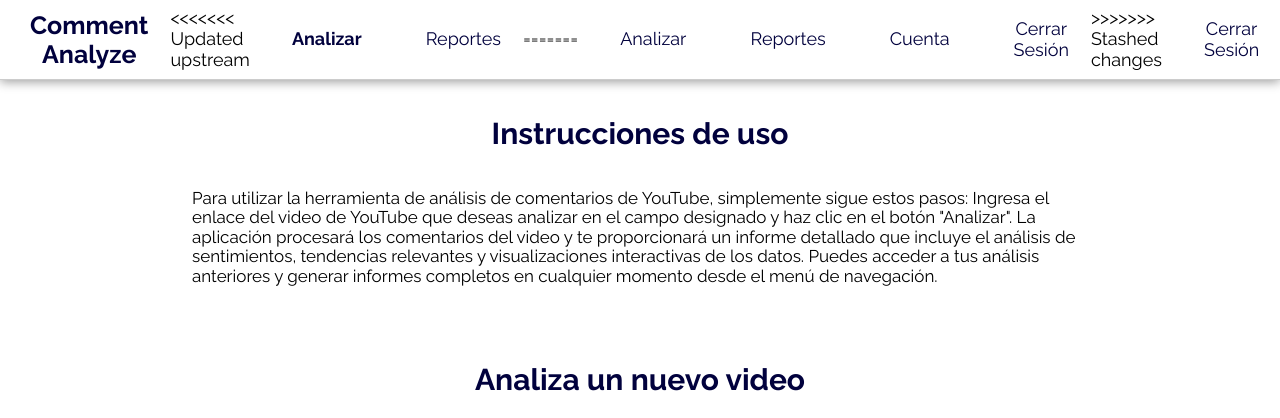
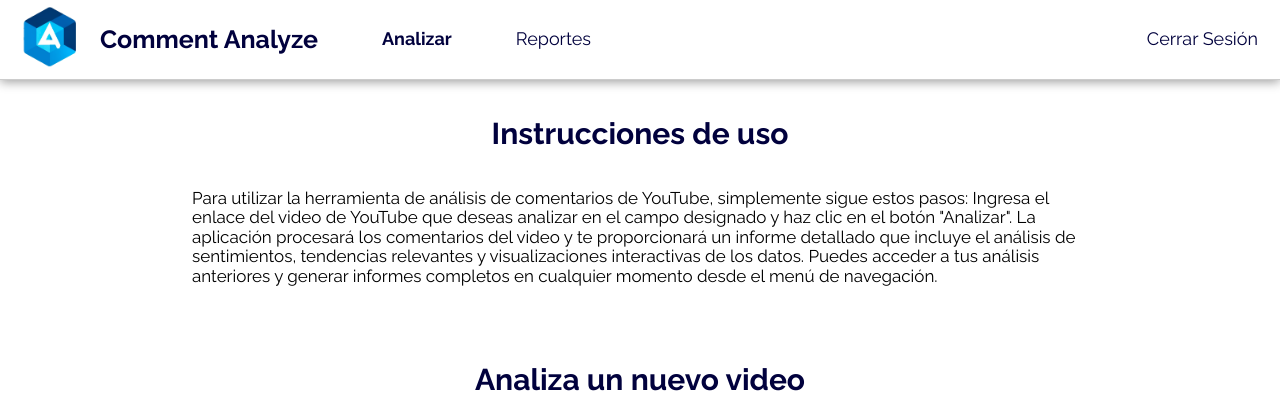
Before and after one commit to Erickkase/Backend, a Flask app: page /Analisis in a window 1280 px wide. Shown: the top 418 px of the page. Run offline with Flask 3, Linux system fonts and the light colour scheme.

Commit message:
Error
Arreglo errores

```diff
--- a/Front/templates/Analisis.html
+++ b/Front/templates/Analisis.html
@@ -20,17 +20,12 @@
             <ul class="ul1">
                 <li class="header_imagen"><img src="{{url_for('static', filename='./Images/image.png')}}"  class="imagen_banner"></li>
                 <li class="li2"><b>Comment Analyze</b></li>
-<<<<<<< Updated upstream
+
                 <li class="li1"><a href="/Analisis" class="a_estilo"><b>Analizar</b></a></li>
                 <li class="li1"><a href="/Reportes" class="a_estilo">Reportes</a></li>
                 <!--<li class="li1"><a href="" class="a_estilo">Cuenta</a></li>
                 <li class="li1"><a href="/PaginaInicial" class="a_estilo">Cerrar Sesión</a></li>-->
-=======
-                <li class="li1"><a href="" class="a_estilo">Analizar</a></li>
-                <li class="li1"><a href="" class="a_estilo">Reportes</a></li>
-                <li class="li1"><a href="" class="a_estilo">Cuenta</a></li>
-                <li class="li1"><a href="/PaginaInicial" class="a_estilo">Cerrar Sesión</a></li>
->>>>>>> Stashed changes
+
             </ul>
         </div>
         <div class="box2">
```
